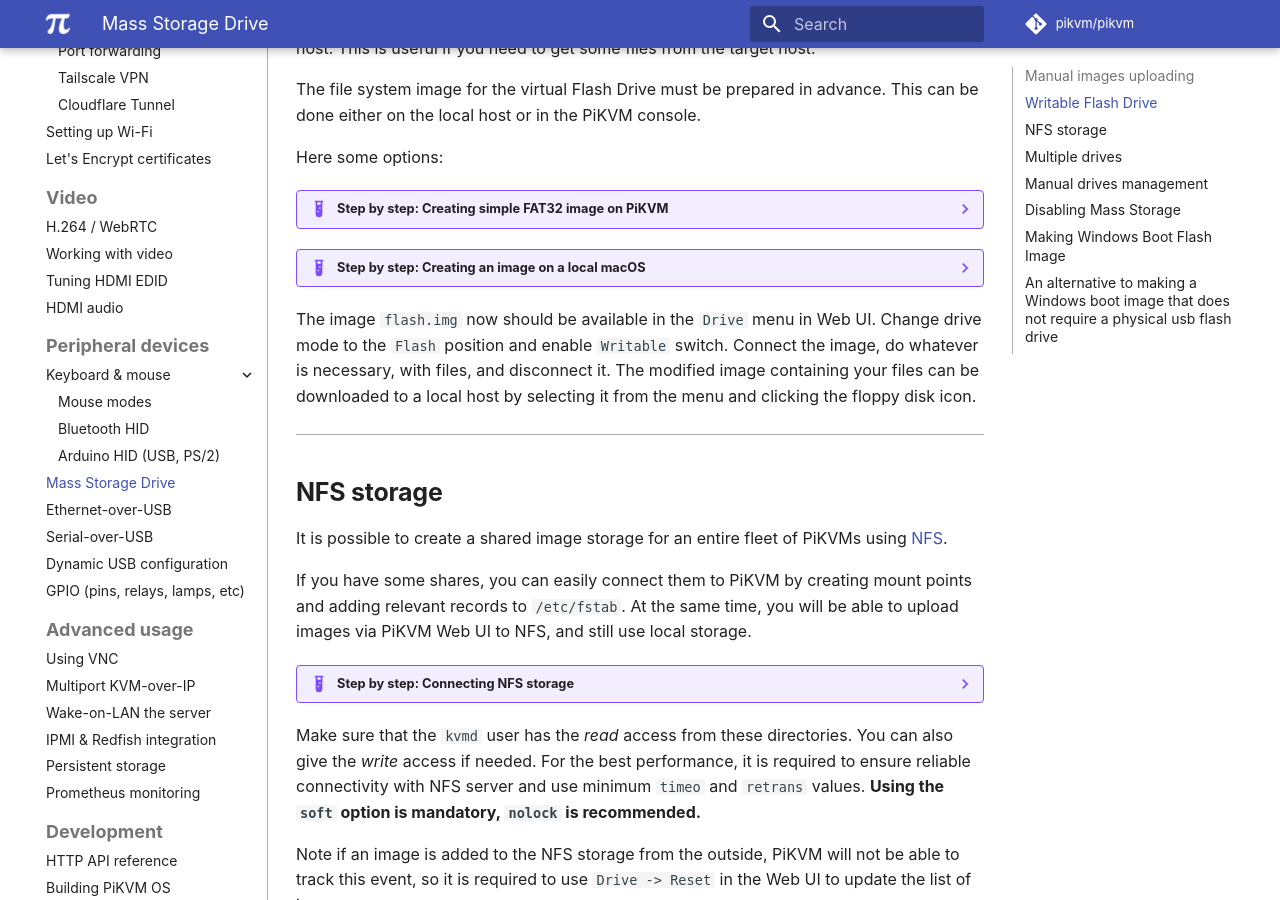
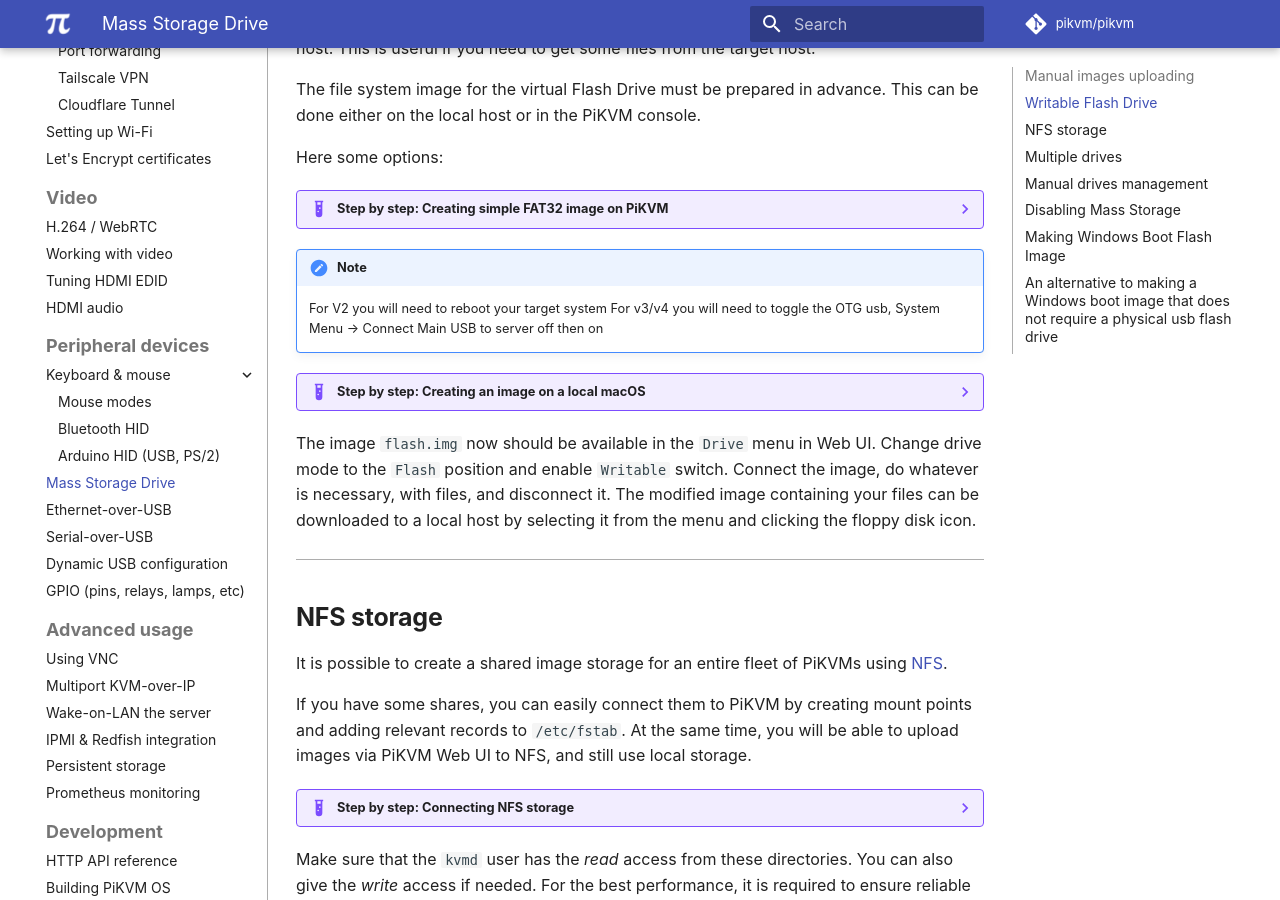
Before and after one commit to pikvm/pikvm, an MkDocs documentation site: the page built from docs/msd.md, in a window 1280 px wide and 900 px high, scrolled down 1958 px. Built offline with MkDocs 1.6.1 and Material for MkDocs 9.7.7, drawn with Linux system fonts in a browser that asks for light colours; some web fonts are replaced; comment, search, counter and statistics services are not loaded.

Commit message:
Update msd.md
Added v2/v3/v4 differences

````diff
--- a/docs/msd.md
+++ b/docs/msd.md
@@ -105,13 +105,14 @@
         [root@pikvm ~]# chmod 666 /var/lib/kvmd/msd/*.img
         ```
 
-    2a. You may need to toggle this setting: PiKVM System Menu -> Connect main usb to server to off, then back to on to get this to work correctly
-
     3. Remount internal storage back to safe read-only mode:
 
         ```console
         [root@pikvm ~]# kvmd-helper-otgmsd-remount ro
         ```
+!!! note
+    For V2 you will need to reboot your target system
+    For v3/v4 you will need to toggle the OTG usb, System Menu -> Connect Main USB to server off then on
 
 ??? example "Step by step: Creating an image on a local macOS"
 
````
